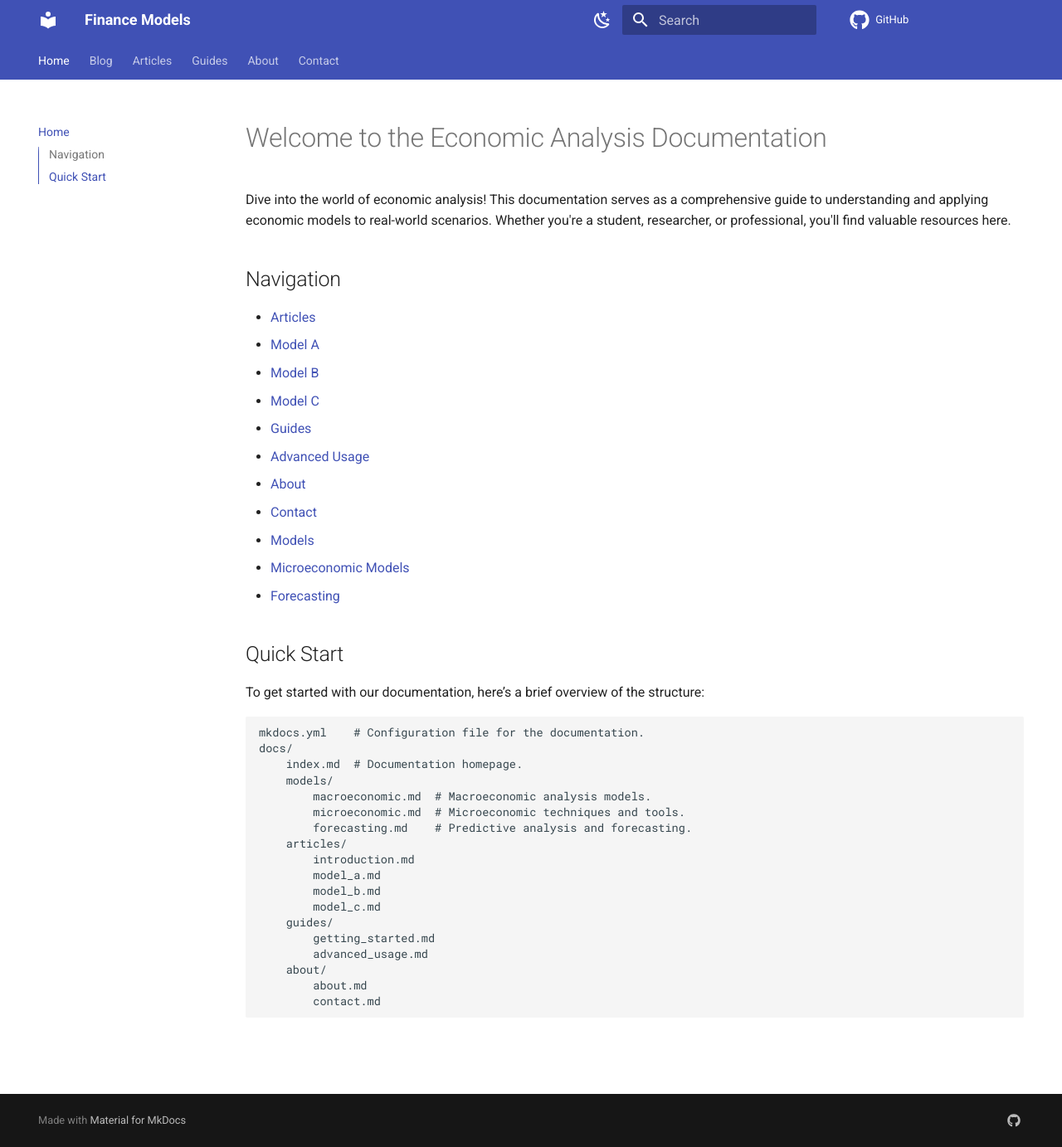
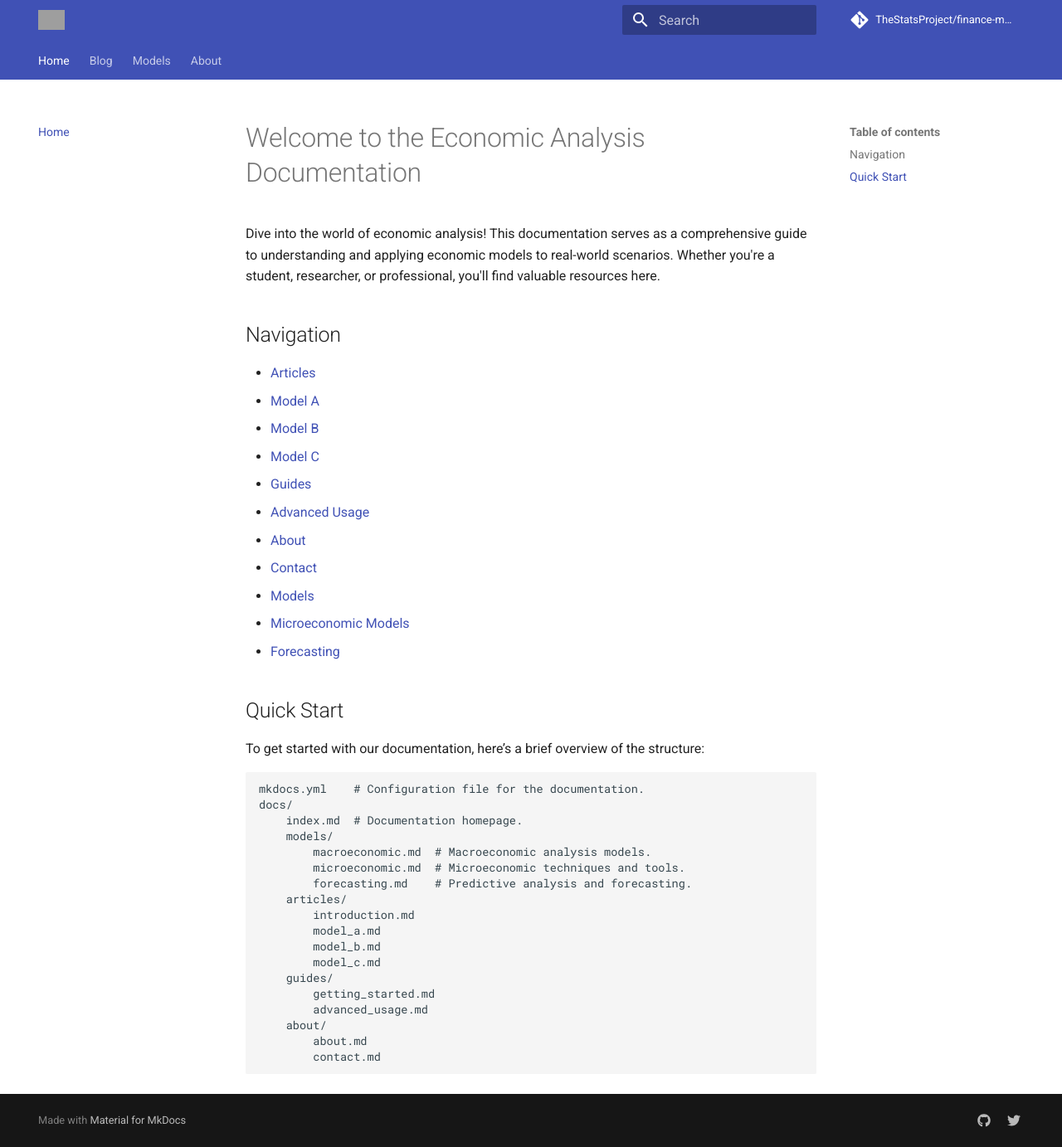
Before and after one commit to TheStatsProject/finance-models-docs, an MkDocs documentation site: the page built from docs/index.md, in a window 1280 px wide and 1383 px high. Shown: the whole window at 83% size. Built offline with MkDocs 1.6.1 and Material for MkDocs 9.7.7, drawn with Linux system fonts in a browser that asks for light colours; comment, search, counter and statistics services are not loaded; part of the change alters nothing that is shown; grey boxes are pictures that could not be loaded.

Commit message:
Update mkdocs.yml

```diff
--- a/mkdocs.yml
+++ b/mkdocs.yml
@@ -1,118 +1,61 @@
-# Basic Site Information
-site_name: Finance Models
-site_description: Comprehensive articles and models on macroeconomic and financial analysis.
-site_author: TheStatsProject
-site_keywords: finance, macroeconomics, microeconomics, models, analysis
-site_url: https://TheStatsProject.github.io/finance-models-docs/
+# Site Settings
+title: "Economic Analysis Documentation"
+description: "Comprehensive guides and resources for economic analysis."
+baseurl: ""
+url: "https://yourdomain.com"
 
-# Repository and Editing
-repo_url: https://github.com/TheStatsProject/finance-models-docs
-edit_uri: blob/main/docs/  # Corrected path for GitHub repository editing
-
-# Theme Configuration
+# Navigation Bar
 theme:
   name: material
   palette:
-    - scheme: default
-      primary: indigo
-      accent: amber
-      toggle:
-        icon: material/weather-night
-        name: Switch to dark mode
-    - scheme: slate
-      primary: indigo
-      accent: amber
-      toggle:
-        icon: material/weather-sunny
-        name: Switch to light mode
+    primary: "indigo"
+    accent: "cyan"
   features:
     - navigation.tabs
-    - navigation.instant
-    - navigation.sections          # Improves usability for large sites
-    - search.suggest
-    - search.highlight             # Highlights searched terms in results
-    - content.code.annotate
-    - toc.integrate
-    - aria.*                       # Accessibility improvements
-  favicon: images/favicon.ico      # Custom favicon for branding
-  icon:
-    logo: images/logo.svg          # Specify a custom logo file
-    repo: fontawesome/brands/github
+    - navigation.top
+  logo: images/logo.png
+  favicon: images/favicon.ico
 
-# Plugins for Functionality
-plugins:
-  - search:
-      lang: en
-      separator: '[\s\-]'
-      boost: true                  # Improves relevance of search results
-  - git-revision-date-localized:
-      locale: en
-  - tags
-  - rss:
-      atom_link: atom.xml
-      url: https://TheStatsProject.github.io/finance-models-docs/
-  - redirects:
-      redirect_maps:
-        old-page: new-page
-  - minify:                        # Optimizes static files (ensure compatibility with other plugins)
-
-# Extra Metadata and Social Links
-extra:
-  social:
-    - icon: fontawesome/brands/github
-      link: https://github.com/TheStatsProject
-  analytics:
-    google: UA-XXXXXXXXX-X         # Replace with your Google Analytics ID
-    gtag: GTM-XXXXXX               # Example for Google Tag Manager (optional)
-
-# Navigation Structure
 nav:
   - Home: index.md
   - Blog:
-      - Blog Home: blog/index.md
       - Categories: blog/categories.md
       - Archives: blog/archives.md
-  - Articles:
-      - Introduction to Models: articles/introduction.md
-      - Model A: articles/model_a.md
-      - Model B: articles/model_b.md
-      - Model C: articles/model_c.md
-  - Guides:
-      - Getting Started: guides/getting_started.md
-      - Advanced Usage: guides/advanced_usage.md
-  - About: about/about.md
-  - Contact: about/contact.md
+  - Models:
+      - Macroeconomic: models/macroeconomic.md
+      - Microeconomic: models/microeconomic.md
+      - Forecasting: models/forecasting.md
+  - About:
+      - Contact: about/contact.md
 
-use_directory_urls: true
+# Plugins
+plugins:
+  - search
+  - mkdocs-material
+  - toc:
+      permalink: true
+  - git-revision-date
+  - redirects
 
-# Markdown Extensions
+# Extra Configurations
+extra:
+  search:
+    language: "en"
+    separator: "[\\s\\-]+"
+  social:
+    - icon: fontawesome/brands/github
+      link: https://github.com/TheStatsProject/finance-models-docs
+    - icon: fontawesome/brands/twitter
+      link: https://twitter.com/yourprofile
+
+# Repository Information
+repo_name: "TheStatsProject/finance-models-docs"
+repo_url: "https://github.com/TheStatsProject/finance-models-docs"
+
+# Additional Configurations
 markdown_extensions:
   - toc:
       permalink: true
-      title: Table of Contents
-  - admonition
-  - footnotes
-  - meta
-  - attr_list
-  - pymdownx.highlight
-  - pymdownx.superfences
-  - pymdownx.details
-  - pymdownx.emoji
-
-# Custom Styling and JavaScript
-extra_css:
-  - css/custom.css                 # Create this file for custom styling
-    # Example: Change header color
-    # .md-header {
-    #   background-color: #f1f1f1 !important;
-    # }
-extra_javascript:
-  - js/custom.js                   # Create this file for custom JavaScript
-    # Example: Add a custom event listener
-    # document.addEventListener('DOMContentLoaded', function() {
-    #   console.log('Custom JS Loaded!');
-    # });
-
-# Error Handling
-extra_templates:
-  - 404.html                       # Add a custom 404 error page
+  - tables
+  - codehilite:
+      guess_lang: false
```
